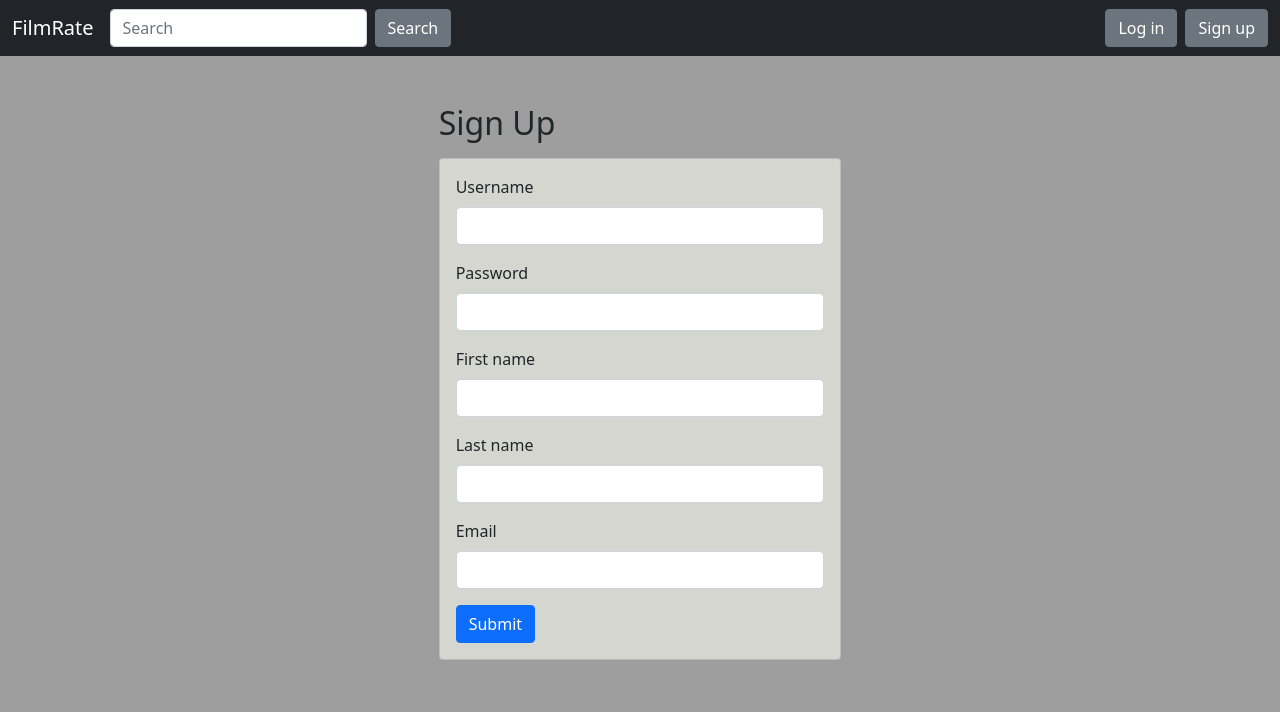
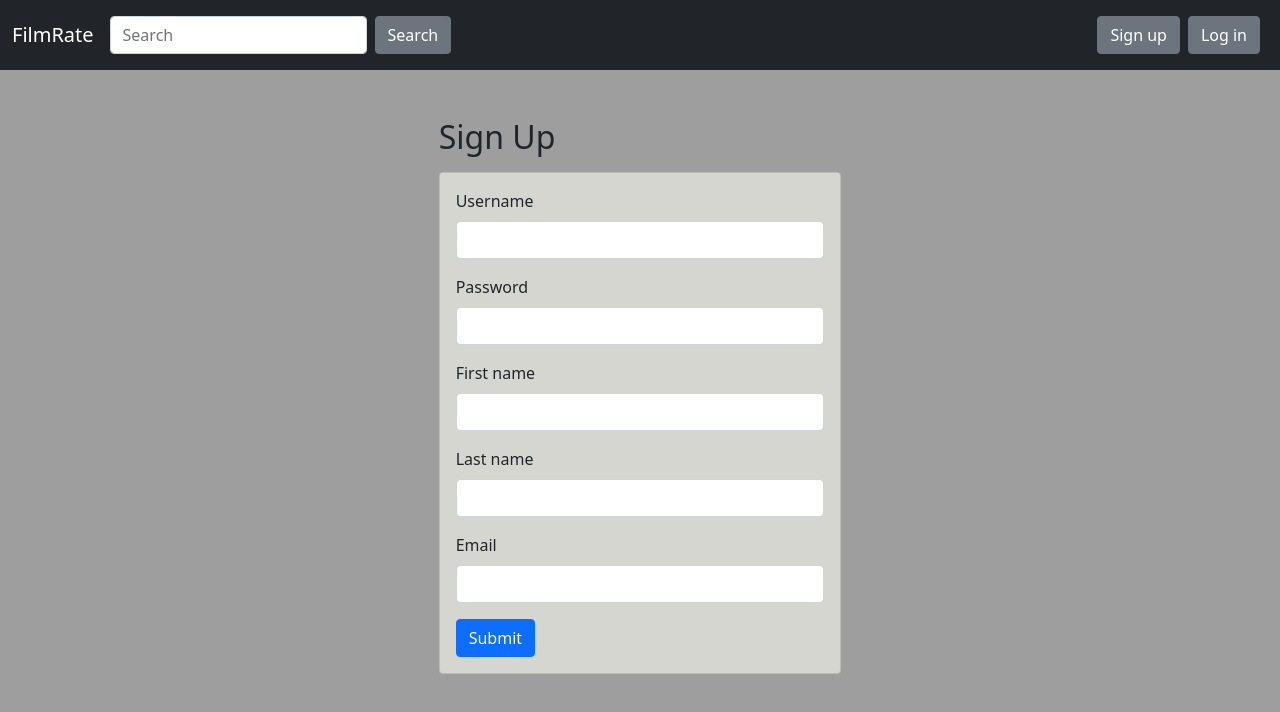
Before and after one commit to aaron-mancini/movies-frontend, a React (Create React App) app in the folder client/: page /signup in a window 1280 px wide. Shown: the top 712 px of the page. Built offline with nearby package versions, Linux system fonts and the light colour scheme; no server answers.

Commit message:
fix collapse button and centered carousel on sm screen

```diff
--- a/client/src/common/Home.js
+++ b/client/src/common/Home.js
@@ -84,7 +84,7 @@ const Home = () => {
         )
     } else {
         return (
-            <div className="container pt-5">
+            <div className="container pt-5 text-center">
                 <div className="row d-flex justify-content-center">
                     <div className="col">
 
@@ -99,7 +99,7 @@ const Home = () => {
                             </Carousel>
 
                     </div>
-                    <div className="col d-flex align-items-center">
+                    <div className="col d-flex align-items-center justify-content-center">
                         <div>
                             <div className="justify-content-center d-md-flex d-lg-flex">
                                 <h1 className="text-center">Welcome to FilmRate</h1>
--- a/client/src/common/NavBar.js
+++ b/client/src/common/NavBar.js
@@ -1,10 +1,11 @@
 import React, { useContext, useState } from "react";
-import { NavLink, useNavigate } from "react-router-dom";
+import { useNavigate } from "react-router-dom";
 import { Navbar, Nav, NavbarBrand, NavItem, Form, Input, Button, NavbarToggler, Collapse } from "reactstrap";
 import UserContext from "../auth/UserContext";
 
 const NavBar = ({ logout }) => {
     const navigate = useNavigate();
+    const [expanded, setExpanded] = useState(false);
     const { currentUser } = useContext(UserContext);
     const [formData, setFormData] = useState();
 
@@ -21,18 +22,22 @@ const NavBar = ({ logout }) => {
         navigate(`/search?q=${formData.search}`)
     }
 
+    const handleClick = () => {
+        setExpanded(expanded ? false : true);
+    }
+
     if(currentUser) {
         return (
             <div>
-                <Navbar expand="md" color="dark" dark>
+                <Navbar color="dark" dark expand="md">
                     <NavbarBrand href="/">FilmRate</NavbarBrand>
-                    <NavbarToggler onClick={function noRefCheck(){}} />
-                    <Collapse navbar>
+                    <NavbarToggler onClick={handleClick} />
+                    <Collapse navbar isOpen={expanded}>
                         <Nav
                         className="me-auto"
                         navbar
                         >
-                            <NavItem>
+                            <NavItem className="py-2">
                                 <Form className="d-flex" onSubmit={handleSubmit}>
                                     <Input
                                         type="search"
@@ -44,14 +49,14 @@ const NavBar = ({ logout }) => {
                                 </Form>
                             </NavItem>
                         </Nav>
-                        <Nav>
-                            <NavItem className="px-2">
+                        <Nav className="d-flex flex-row-reverse">
+                            <NavItem className="p-2">
                                 <Button href="/profile">Profile</Button>
                             </NavItem>
-                            <NavItem>
+                            <NavItem className="py-2">
                                 <Button href="/reviews">My Reviews</Button>
                             </NavItem>
-                            <NavItem className="px-2">
+                            <NavItem className="p-2">
                                 <Button href="/" onClick={logout}>Log out</Button>
                             </NavItem>
                         </Nav>
@@ -62,15 +67,15 @@ const NavBar = ({ logout }) => {
     }
     return (
         <div>
-            <Navbar expand="md" color="dark" dark>
+            <Navbar color="dark" dark expand="md">
                 <NavbarBrand href="/">FilmRate</NavbarBrand>
-                <NavbarToggler onClick={function noRefCheck(){}} />
-                <Collapse navbar>
+                <NavbarToggler onClick={handleClick} />
+                <Collapse navbar isOpen={expanded}>
                     <Nav
                     className="me-auto"
                     navbar
                     >
-                        <NavItem>
+                        <NavItem className="py-2">
                             <Form className="d-flex" onSubmit={handleSubmit}>
                                 <Input
                                     type="search"
@@ -82,11 +87,11 @@ const NavBar = ({ logout }) => {
                             </Form>
                         </NavItem>
                     </Nav>
-                    <Nav>
-                        <NavItem className="px-2">
+                    <Nav className="d-flex flex-row-reverse">
+                        <NavItem className="p-2">
                             <Button href="/login">Log in</Button>
                         </NavItem>
-                        <NavItem className="mr-1">
+                        <NavItem className="mr-1 py-2">
                             <Button href="/signup">Sign up</Button>
                         </NavItem>
                     </Nav>
```
Also changed, not shown: 1 other file (tests, documents, lock files or other folders).
